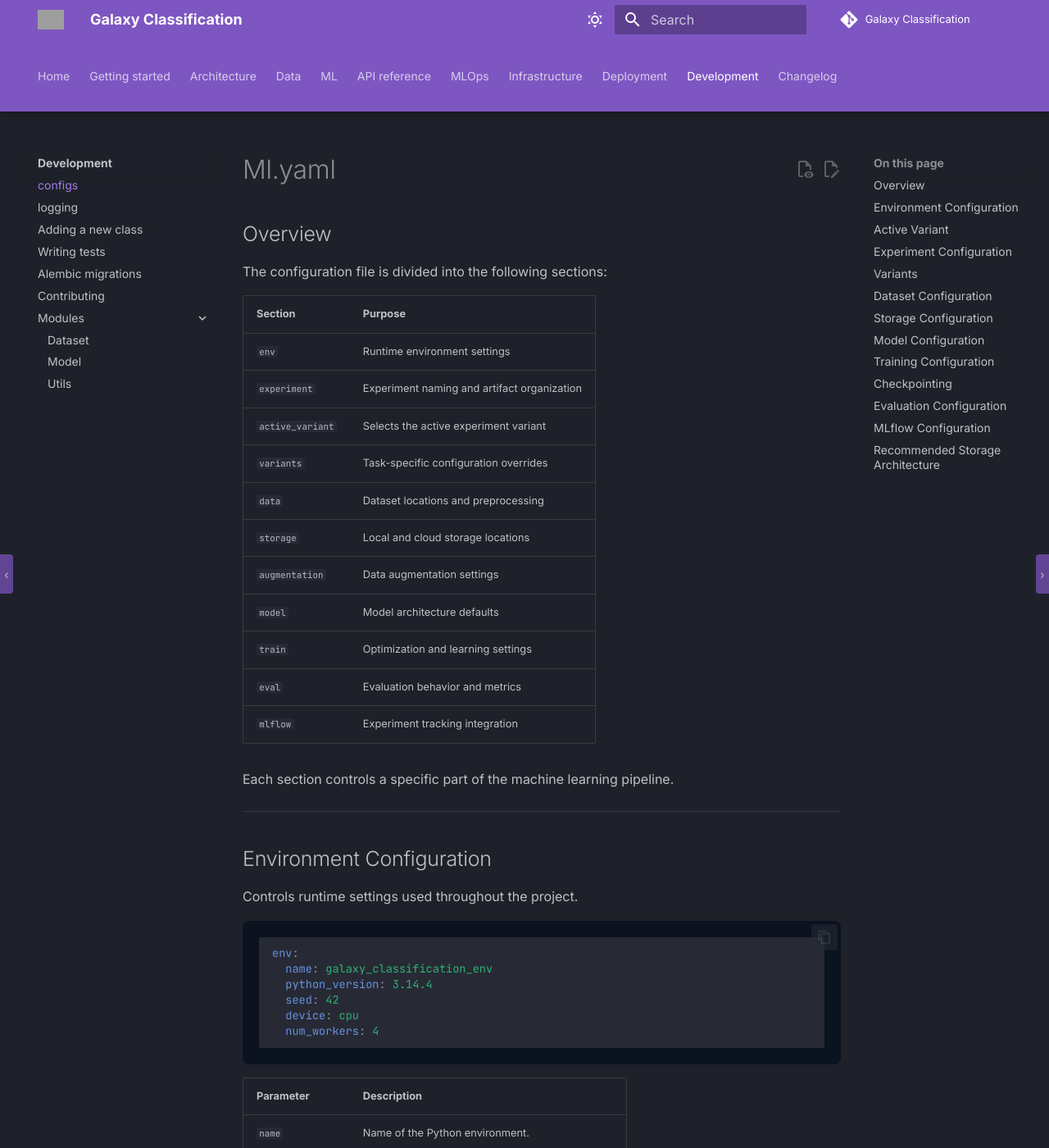
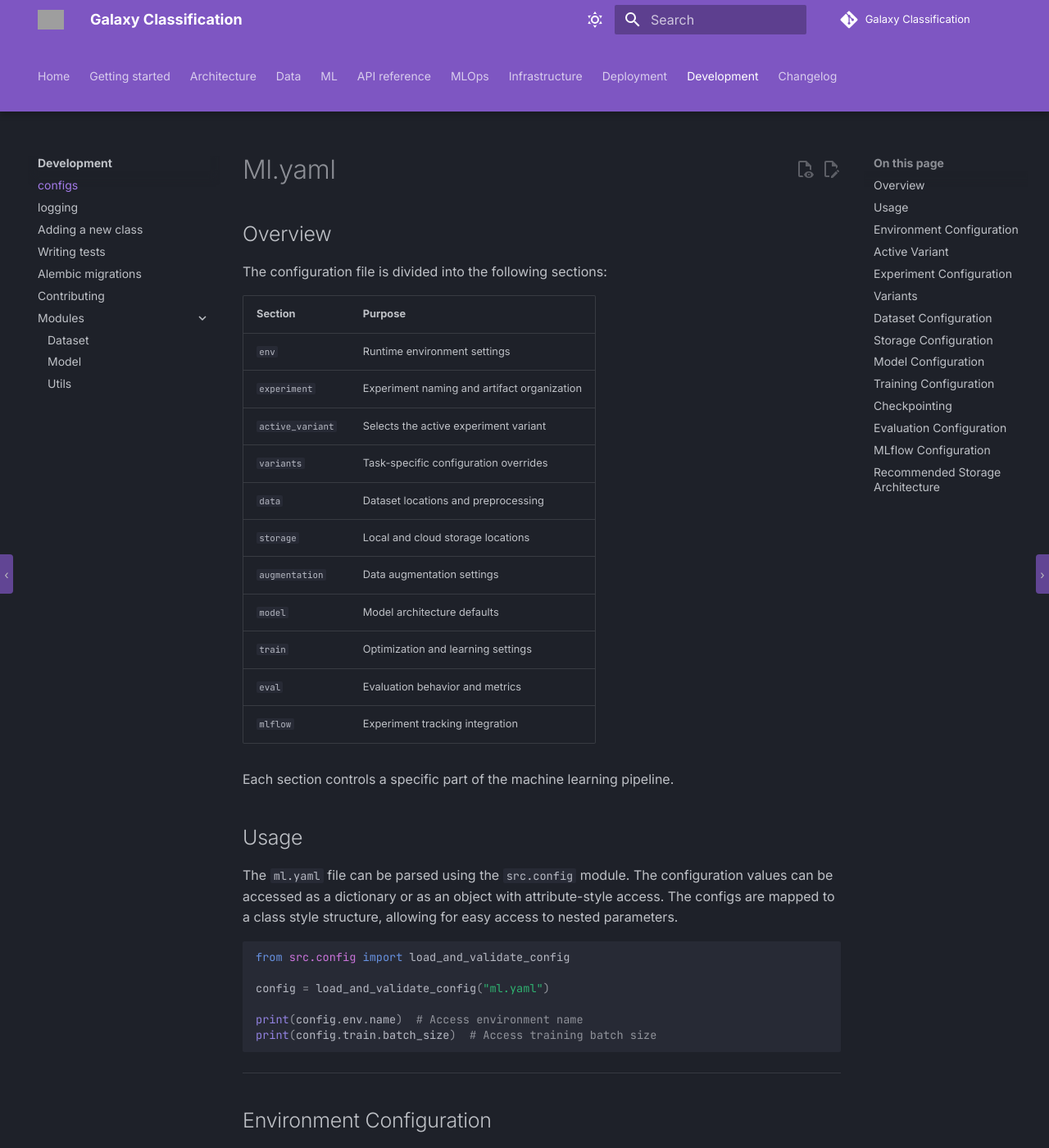
Before and after one commit to YubikNakarmi/galaxy-classification, an MkDocs documentation site: the page built from docs/docs/development/configs.md, in a window 1280 px wide and 1400 px high. Shown: the whole window at 82% size. Built offline with MkDocs 1.6.1 and Material for MkDocs 9.7.7, drawn with Linux system fonts in a browser that asks for light colours; comment, search, counter and statistics services are not loaded; the version menu is left out; grey boxes are pictures that could not be loaded.

Commit message:
docs: fixed mkdocs bugs and updating docs

````diff
--- a/docs/docs/assets/extra.css
+++ b/docs/docs/assets/extra.css
@@ -9,12 +9,6 @@ code, pre code {
   font-size: 0.95rem;
 }
 
-pre.md-typeset, .md-typeset pre {
-  background-color: #0b1220; /* dark background for code blocks */
-  color: #e6eef6;
-  border-radius: 8px;
-  padding: 1rem;
-}
 
 /* Make page meta (dates) stand out */
 .page-meta {
--- a/docs/docs/development/configs.md
+++ b/docs/docs/development/configs.md
@@ -21,7 +21,22 @@ The configuration file is divided into the following sections:
 
 Each section controls a specific part of the machine learning pipeline.
 
+## Usage
+The  `ml.yaml` file can be parsed using the `src.config` module. The configuration values can be accessed as a dictionary or as an object with attribute-style access. The configs are mapped to a class style structure, allowing for easy access to nested parameters.
+
+``` py
+from src.config import load_and_validate_config
+
+config = load_and_validate_config("ml.yaml")
+
+print(config.env.name)  # Access environment name
+print(config.train.batch_size)  # Access training batch size
+
+```
+
 ---
+
+
 
 ## Environment Configuration
 
--- a/docs/mkdocs.yml
+++ b/docs/mkdocs.yml
@@ -43,7 +43,6 @@ theme:
     - search.suggest
     - search.highlight
     - search.share
-    - content.code.copy
     - content.code.annotate
     - content.tabs.link
     - content.tooltips
@@ -80,9 +79,6 @@ markdown_extensions:
   - def_list
   - footnotes
   - md_in_html
-  - toc:
-      permalink: true
-      title: On this page
   - tables
   - pymdownx.arithmatex:
       generic: true
@@ -95,6 +91,8 @@ markdown_extensions:
       line_spans: __span
       pygments_lang_class: true
   - pymdownx.inlinehilite
+  - pymdownx.snippets
+  - pymdownx.superfences
   - pymdownx.keys
   - pymdownx.magiclink
   - pymdownx.mark
````
Also changed, not shown: docker-compose.yaml (+14 -4 lines), docs/docs/development/logging.md (+2 -1 lines), 2 other files.
